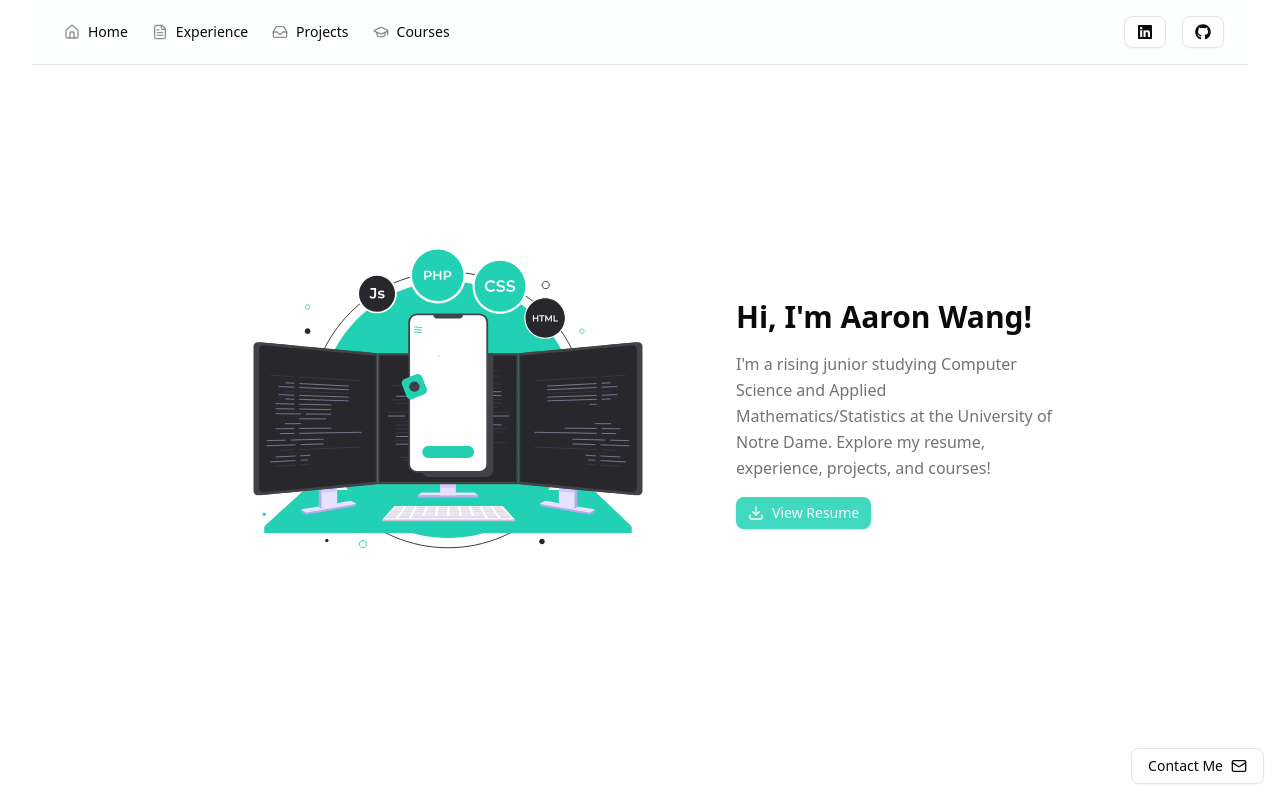
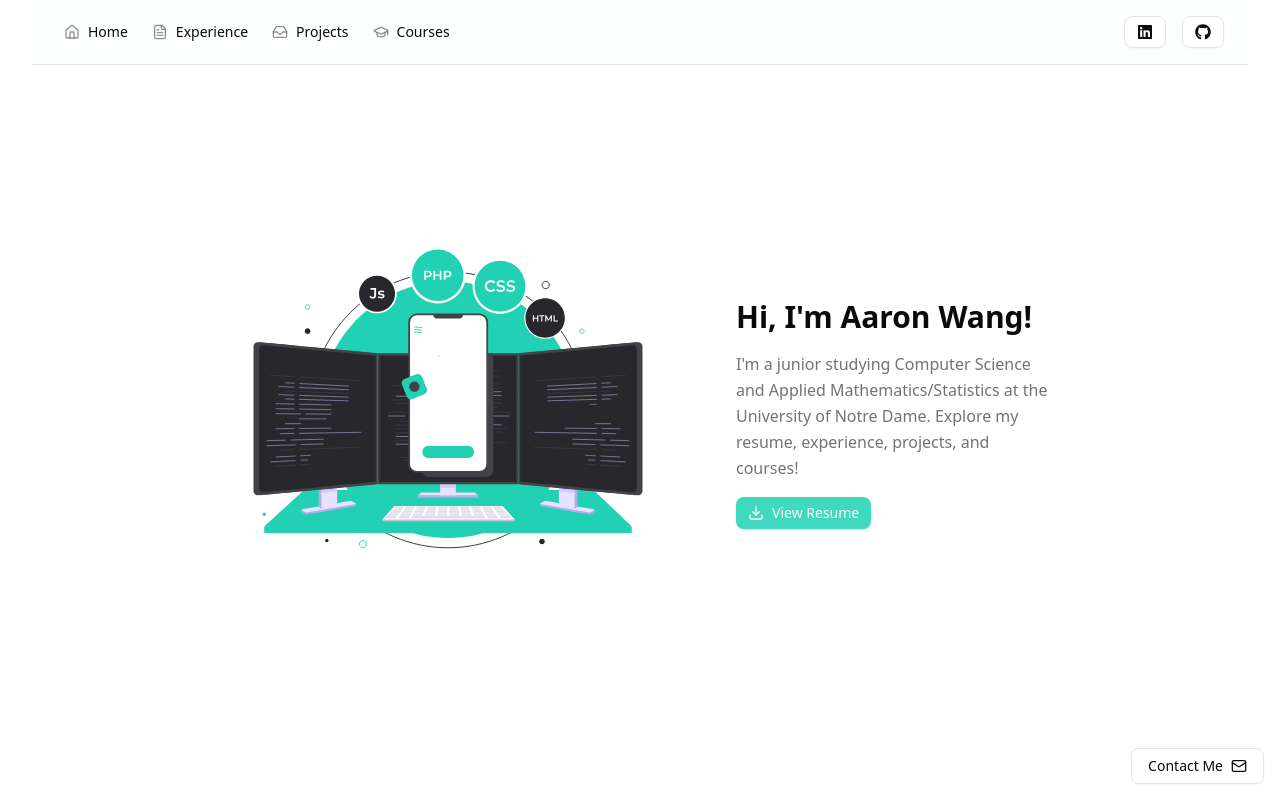
Before and after one commit to aaronrwang/aaronrwang.github.io, a React (Vite) app: page / in a window 1280 px wide. Built offline with nearby package versions, Linux system fonts and the light colour scheme.

Commit message:
updates?

```diff
--- a/src/components/Experience.tsx
+++ b/src/components/Experience.tsx
@@ -17,7 +17,7 @@ const items = [
     date: "Feb 2025 - Present",
     title: "Research Intern @ University of Notre Dame",
     description:
-      "Web3DB Project; Led by Taeho Jung, Showkot Hossain, and Wenyi Tang\n\u2022 Analyzed and researched relational databases, specifically PostgreSQL and MySQL, to design and implement an indexing mechanism within the Web3DB project",
+      "Web3DB Project; Led by Taeho Jung, Showkot Hossain, and Wenyi Tang\n\u2022	Writing Python scripts to implement Delta-based indexing while leveraging Pandas for data processing\n\u2022	Researching relational databases, specifically PostgreSQL and MySQL, to design and implement efficient indexing and querying within the Web3DB Project\n\u2022 Utilizing Docker and Apache Spark for scalable testing across multiple worker nodes",
   },
     {
     id: 2,
--- a/src/components/Home.tsx
+++ b/src/components/Home.tsx
@@ -32,7 +32,7 @@ export default function Home({
             Hi, I'm Aaron Wang!
           </h1>
           <p className="text-muted-foreground text-base leading-relaxed py-2">
-            I'm a rising junior studying Computer Science and Applied Mathematics/Statistics at the University of Notre Dame. Explore my resume, experience, projects, and courses!
+            I'm a junior studying Computer Science and Applied Mathematics/Statistics at the University of Notre Dame. Explore my resume, experience, projects, and courses!
           </p>
           <a
 
```
Also changed, not shown: 2 other files (tests, documents, lock files or other folders).
